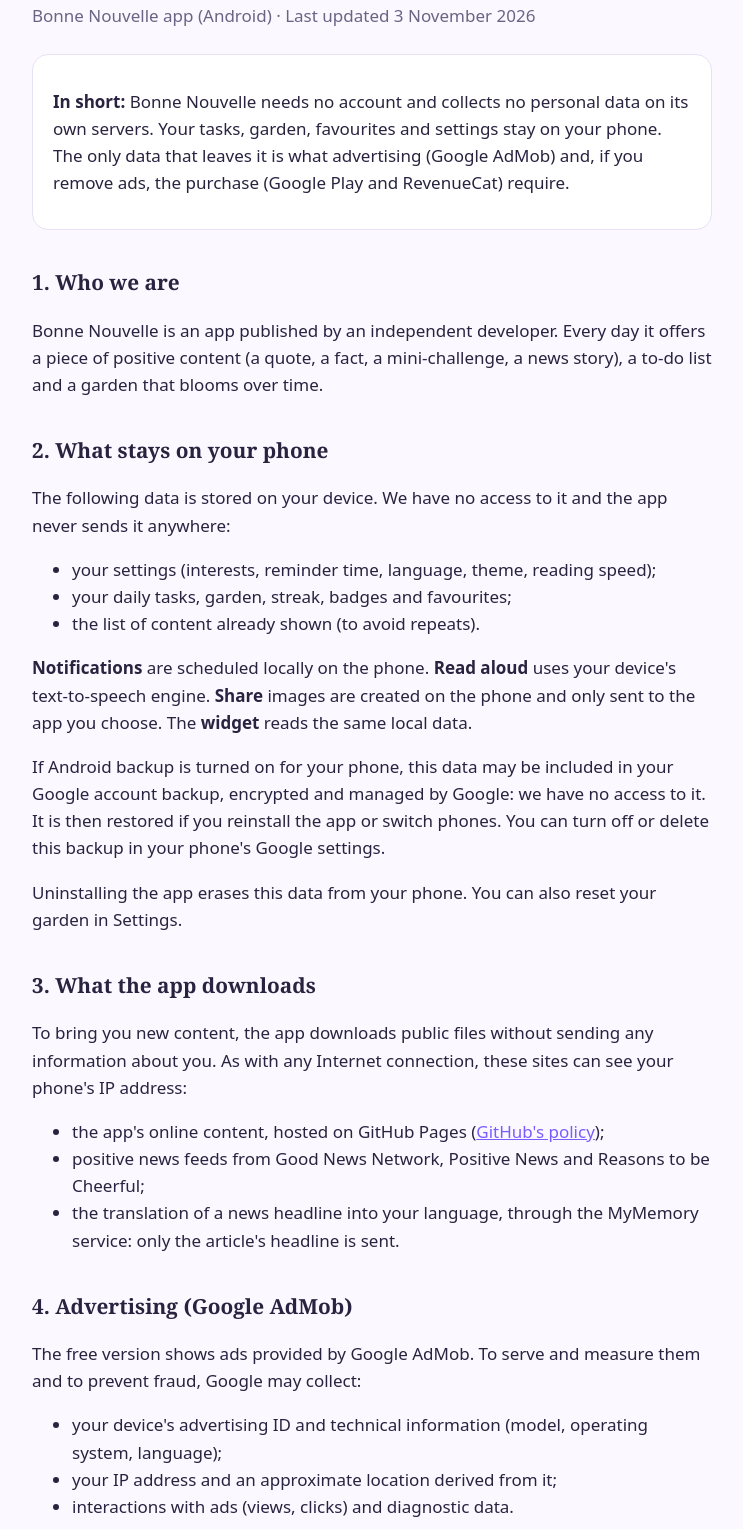
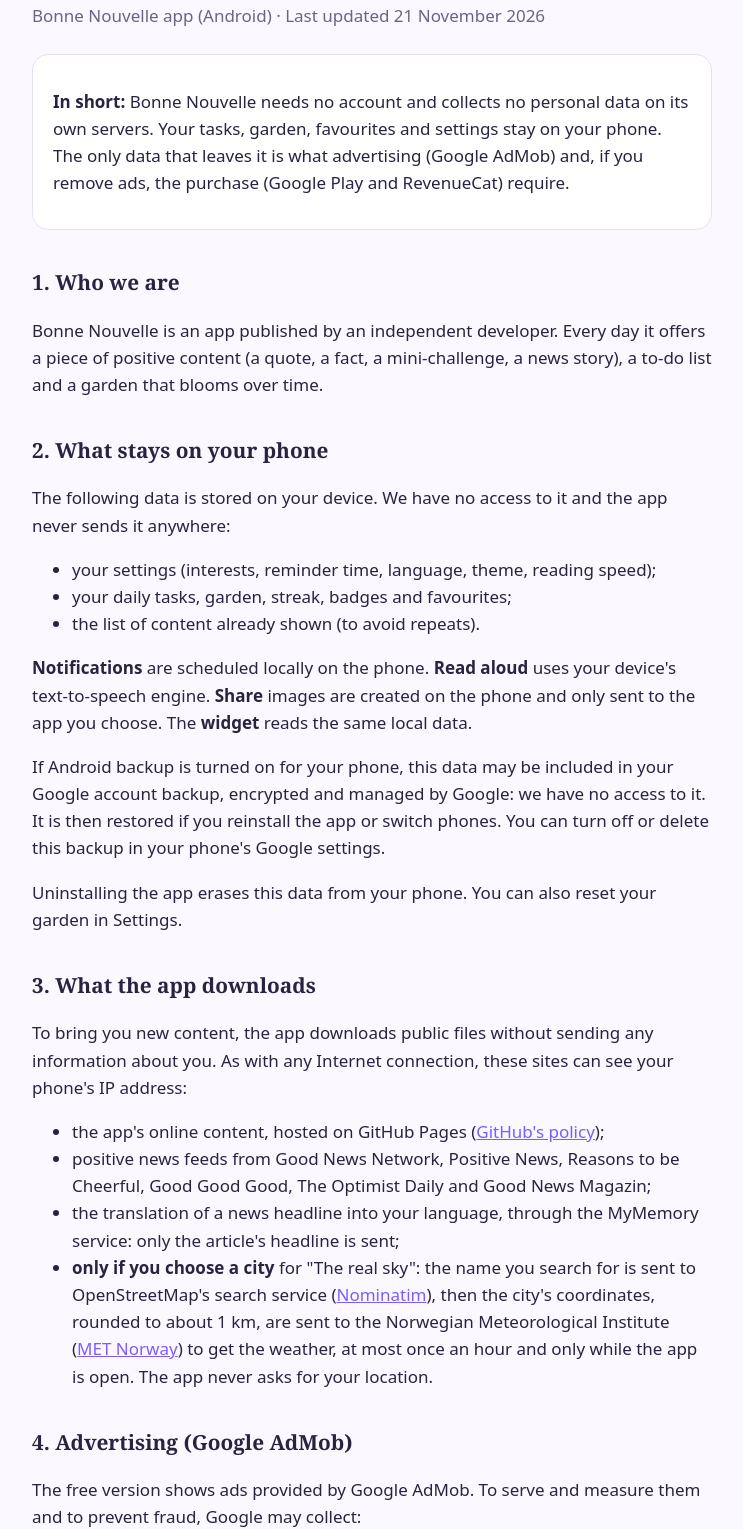
Before and after one commit to fbertrand67/bonne-nouvelle-contenus, a plain HTML site: page privacy.html in a window 1280 px wide. Shown: the part 82-1611 px from the top of the page, without its empty margins (268-1011 px from the left). Drawn offline with Linux system fonts and the light colour scheme.

Commit message:
Confidentialité : vrai ciel (Nominatim, MET Norway) et nouveaux flux d'actus
Co-Authored-By: Claude Opus 5.5 <noreply@anthropic.com>

```diff
--- a/privacy.html
+++ b/privacy.html
@@ -28,7 +28,7 @@
 <main>
   <a class="lang" href="confidentialite.html" hreflang="fr">Français</a>
   <h1>Privacy Policy</h1>
-  <p class="meta">Bonne Nouvelle app (Android) · Last updated 3 November 2026</p>
+  <p class="meta">Bonne Nouvelle app (Android) · Last updated 21 November 2026</p>
 
   <div class="card">
     <p><strong>In short:</strong> Bonne Nouvelle needs no account and collects no personal data on its own servers. Your tasks, garden, favourites and settings stay on your phone. The only data that leaves it is what advertising (Google AdMob) and, if you remove ads, the purchase (Google Play and RevenueCat) require.</p>
@@ -52,8 +52,9 @@
   <p>To bring you new content, the app downloads public files without sending any information about you. As with any Internet connection, these sites can see your phone's IP address:</p>
   <ul>
     <li>the app's online content, hosted on GitHub Pages (<a href="https://docs.github.com/en/site-policy/privacy-policies/github-general-privacy-statement">GitHub's policy</a>);</li>
-    <li>positive news feeds from Good News Network, Positive News and Reasons to be Cheerful;</li>
-    <li>the translation of a news headline into your language, through the MyMemory service: only the article's headline is sent.</li>
+    <li>positive news feeds from Good News Network, Positive News, Reasons to be Cheerful, Good Good Good, The Optimist Daily and Good News Magazin;</li>
+    <li>the translation of a news headline into your language, through the MyMemory service: only the article's headline is sent;</li>
+    <li><strong>only if you choose a city</strong> for "The real sky": the name you search for is sent to OpenStreetMap's search service (<a href="https://osmfoundation.org/wiki/Privacy_Policy">Nominatim</a>), then the city's coordinates, rounded to about 1 km, are sent to the Norwegian Meteorological Institute (<a href="https://api.met.no/doc/TermsOfService">MET Norway</a>) to get the weather, at most once an hour and only while the app is open. The app never asks for your location.</li>
   </ul>
 
   <h2>4. Advertising (Google AdMob)</h2>
@@ -77,6 +78,7 @@
       <tr><td>Advertising ID, device info, IP address, ad interactions</td><td>Google AdMob</td><td>Advertising, measurement, fraud prevention</td></tr>
       <tr><td>Anonymous identifier, purchase history</td><td>Google Play, RevenueCat</td><td>Purchase and restore</td></tr>
       <tr><td>A news headline</td><td>MyMemory</td><td>Translation</td></tr>
+      <tr><td>Chosen city (optional), rounded coordinates</td><td>OpenStreetMap (Nominatim), MET Norway</td><td>"Real sky" weather</td></tr>
     </tbody>
   </table>
   <p>All connections are encrypted (HTTPS). We do not sell any data.</p>
```
Also changed, not shown: confidentialite.html (+5 -3 lines).
